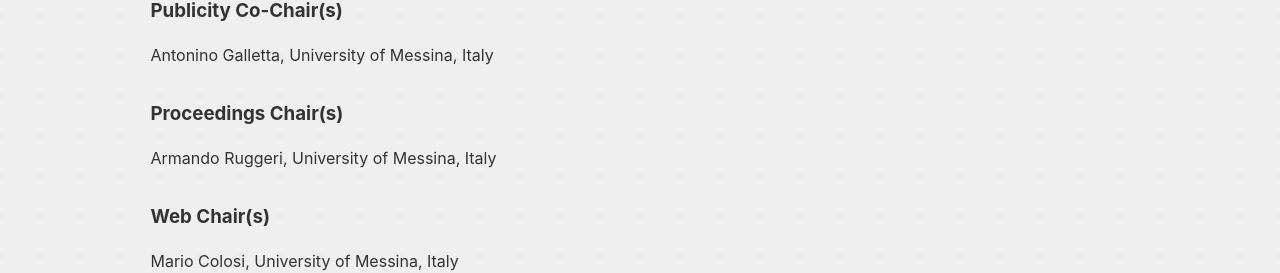
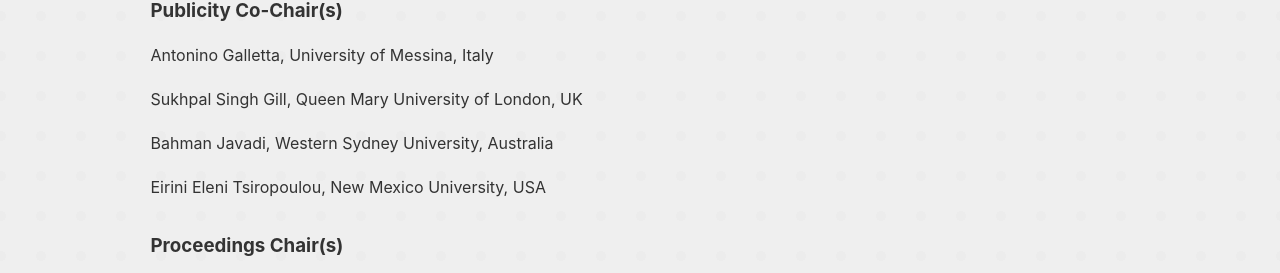
Before and after one commit to UCC-Conference/BDCAT2023, a React (Create React App) app: page /BDCAT2023/committes in a window 1280 px wide. Shown: the part 545-818 px from the top of the page. Built offline with nearby package versions, Linux system fonts and the light colour scheme.

Commit message:
update: new publicity chairs added

```diff
--- a/package.json
+++ b/package.json
@@ -1,8 +1,8 @@
 {
-  "name": "DBCAT23",
+  "name": "BDCAT23",
   "version": "0.1.0",
   "private": true,
-  "homepage": "/DBCAT2023",
+  "homepage": "/BDCAT2023",
   "dependencies": {
     "@fortawesome/fontawesome-svg-core": "^6.3.0",
     "@fortawesome/free-solid-svg-icons": "^6.3.0",
--- a/src/pages/Committes.js
+++ b/src/pages/Committes.js
@@ -39,6 +39,15 @@ const CallForPaper = () => {
                         <tr>
                             <td>Antonino Galletta, University of Messina, Italy</td>
                         </tr>
+                        <tr>
+                            <td>Sukhpal Singh Gill, Queen Mary University of London, UK</td>
+                        </tr>
+                        <tr>
+                            <td>Bahman Javadi, Western Sydney University, Australia</td>
+                        </tr>
+                        <tr>
+                            <td>Eirini Eleni Tsiropoulou, New Mexico University, USA</td>
+                        </tr>
 
                         <tr>
                             <th>
```
